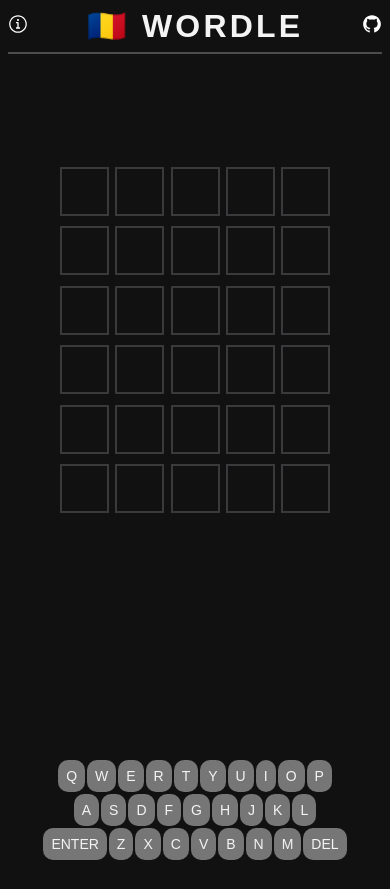
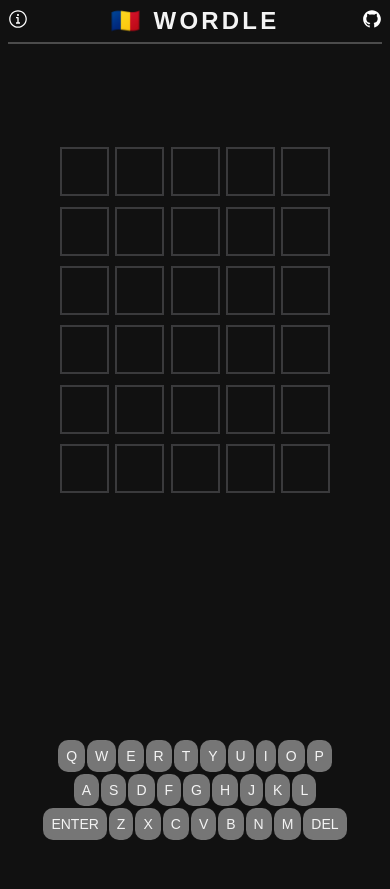
Before and after one commit to cristicretu/wordle, a plain HTML site: page index.html in a window 390 px wide. Drawn offline with Linux system fonts and the light colour scheme.

Commit message:
fix size

```diff
--- a/index.html
+++ b/index.html
@@ -139,6 +139,12 @@
         margin: 1px;
         color: rgb(244, 244, 244);
       }
+      h2 {
+        font-size: 12px;
+      }
+      h1 {
+        font-size: 1.5rem;
+      }
     }
   </style>
   <script src="index.js"></script>
```
